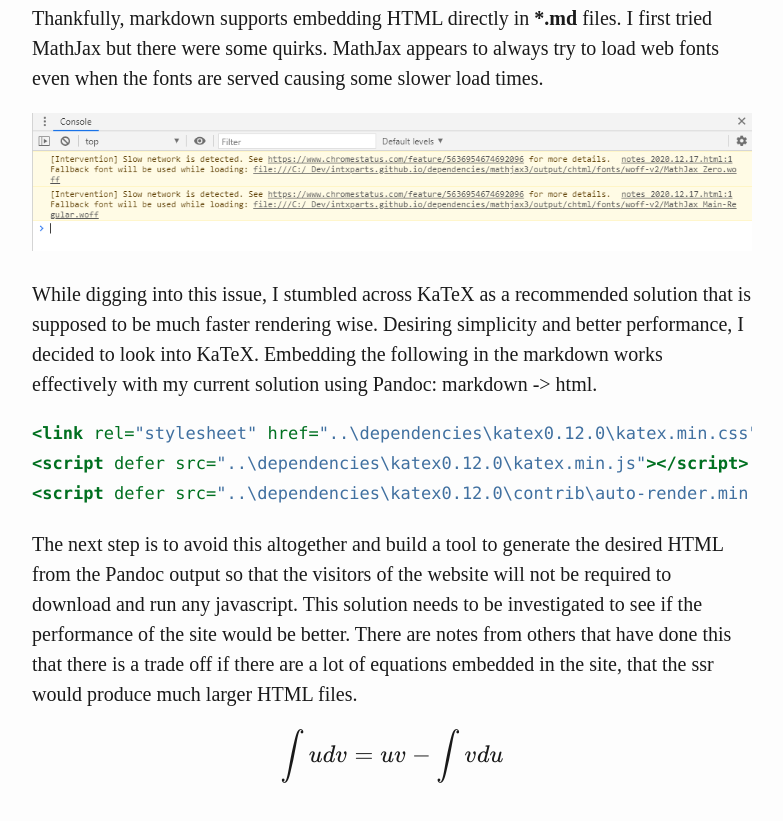
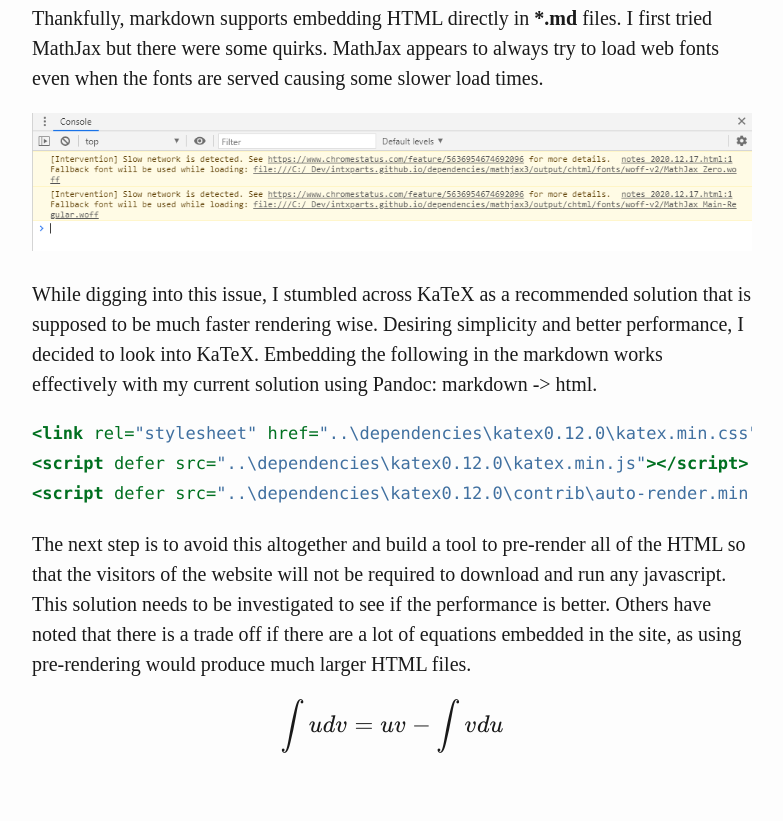
Before and after one commit to intxparts/intxparts.github.io, a plain HTML site: page notes/notes_2020.12.17.html in a window 1280 px wide. Shown: the part 760-1581 px from the top of the page, without its empty margins (248-1031 px from the left). Drawn offline with Linux system fonts and the light colour scheme.

Commit message:
fix closing statement.

```diff
--- a/notes/notes_2020.12.17.html
+++ b/notes/notes_2020.12.17.html
@@ -236,7 +236,7 @@
 <div class="sourceCode" id="cb1"><pre class="sourceCode html"><code class="sourceCode html"><span id="cb1-1"><a href="#cb1-1" aria-hidden="true" tabindex="-1"></a><span class="kw">&lt;link</span><span class="ot"> rel=</span><span class="st">&quot;stylesheet&quot;</span><span class="ot"> href=</span><span class="st">&quot;..\dependencies\katex0.12.0\katex.min.css&quot;</span><span class="kw">&gt;</span></span>
 <span id="cb1-2"><a href="#cb1-2" aria-hidden="true" tabindex="-1"></a><span class="kw">&lt;script</span><span class="ot"> defer src=</span><span class="st">&quot;..\dependencies\katex0.12.0\katex.min.js&quot;</span><span class="kw">&gt;&lt;/script&gt;</span></span>
 <span id="cb1-3"><a href="#cb1-3" aria-hidden="true" tabindex="-1"></a><span class="kw">&lt;script</span><span class="ot"> defer src=</span><span class="st">&quot;..\dependencies\katex0.12.0\contrib\auto-render.min.js&quot;</span><span class="ot"> onload=</span><span class="st">&quot;renderMathInElement(document.body);&quot;</span><span class="kw">&gt;&lt;/script&gt;</span></span></code></pre></div>
-<p>The next step is to avoid this altogether and build a tool to generate the desired HTML from the Pandoc output so that the visitors of the website will not be required to download and run any javascript. This solution needs to be investigated to see if the performance of the site would be better. There are notes from others that have done this that there is a trade off if there are a lot of equations embedded in the site, that the ssr would produce much larger HTML files.</p>
+<p>The next step is to avoid this altogether and build a tool to pre-render all of the HTML so that the visitors of the website will not be required to download and run any javascript. This solution needs to be investigated to see if the performance is better. Others have noted that there is a trade off if there are a lot of equations embedded in the site, as using pre-rendering would produce much larger HTML files.</p>
 <p>$$\int u dv = uv - \int v du$$</p>
 </body>
 </html>
```
Also changed, not shown: 1 other file.
